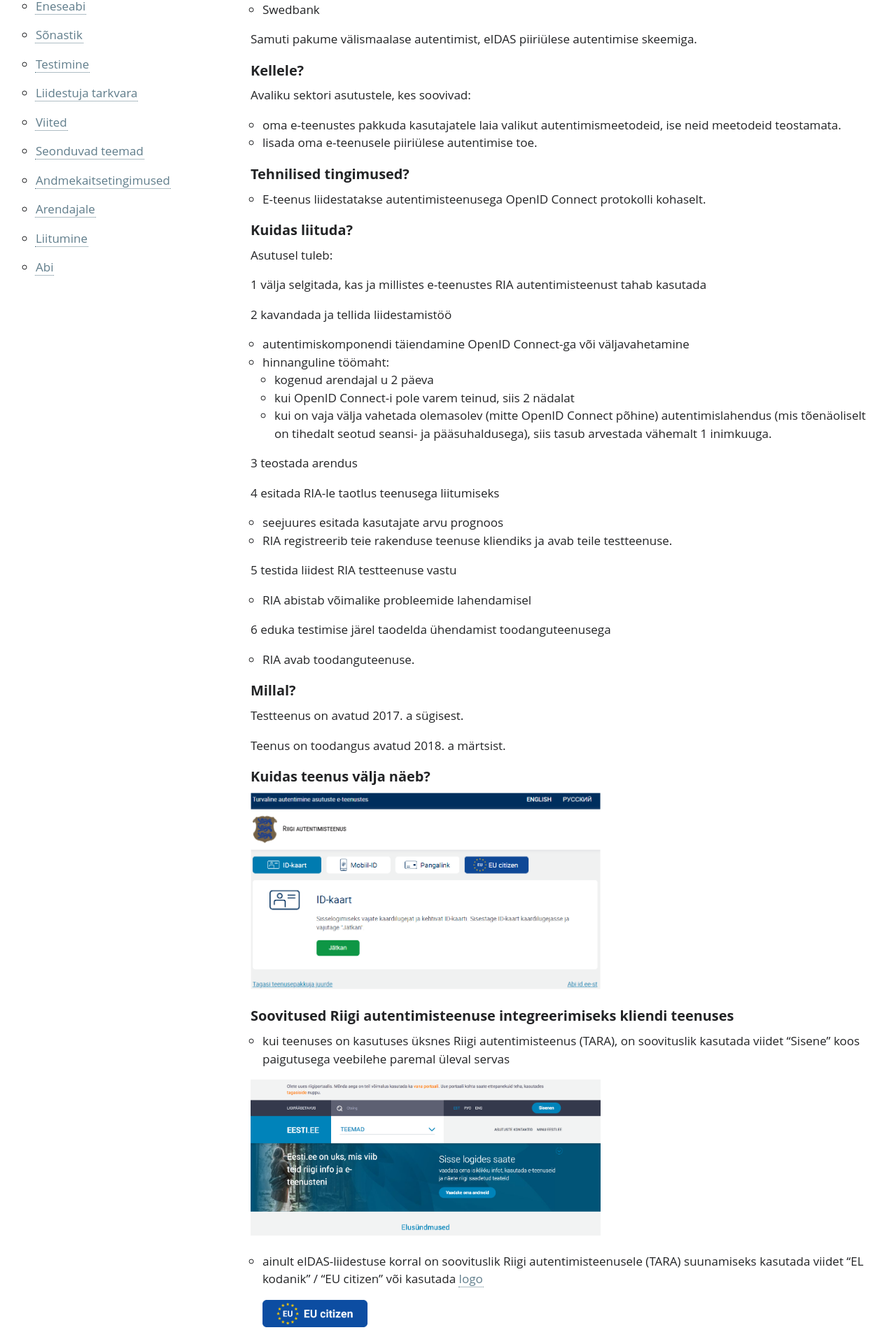
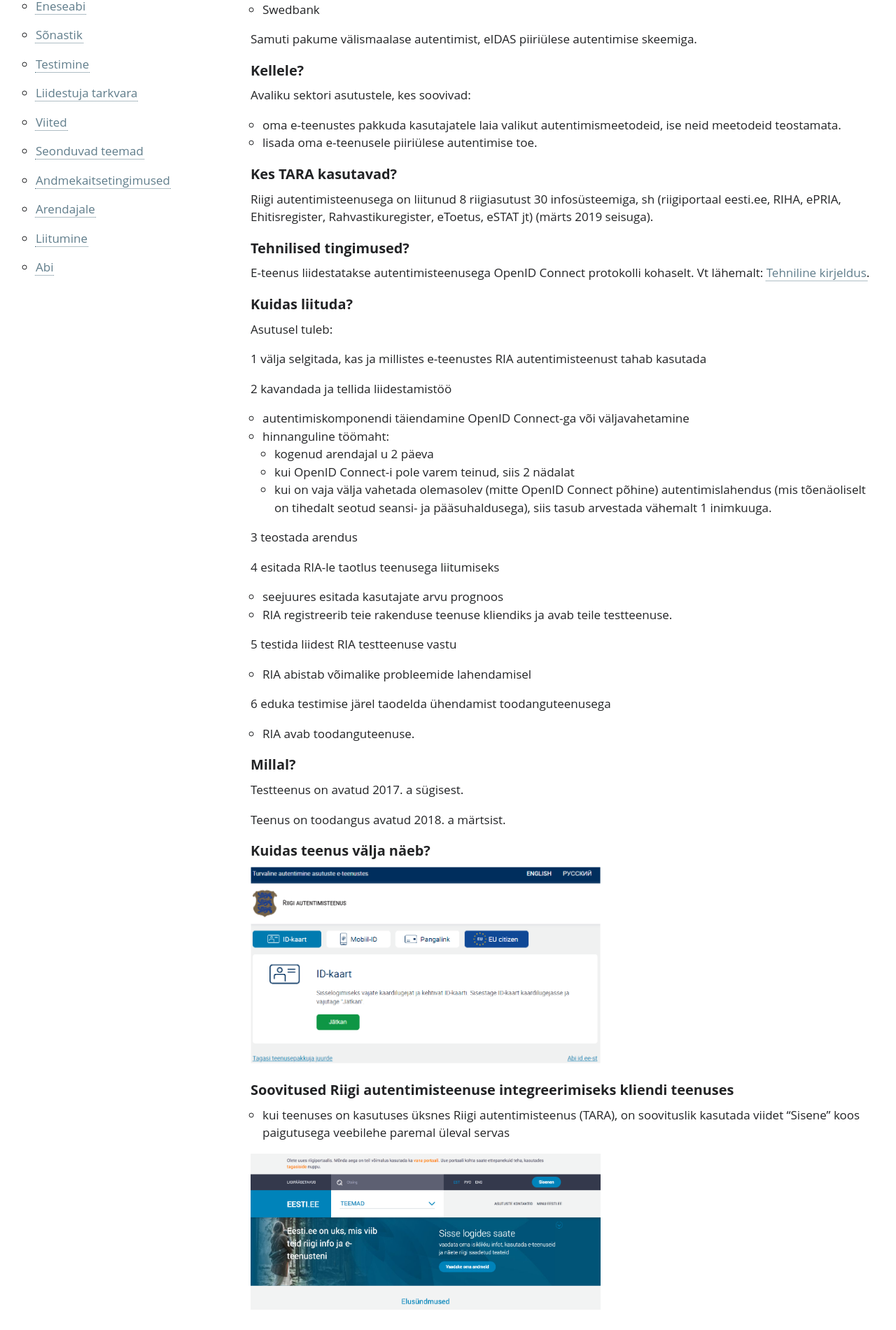
Before and after one commit to e-gov/TARA-Doku, a Jekyll site: the page built from Arikirjeldus.md, in a window 1280 px wide. Shown: the part 458-2359 px from the top of the page at 70% size. Built offline with Jekyll 4.4.1, drawn with Linux system fonts in a browser that asks for light colours; our own code applies the rules of GitHub Pages for plain Markdown files.

Commit message:
lisatud Ärikirjeldusse lühiteave TARA kasutajate (arvu) kohta

```diff
--- a/Arikirjeldus.md
+++ b/Arikirjeldus.md
@@ -28,9 +28,15 @@ Samuti pakume välismaalase autentimist, eIDAS piiriülese autentimise skeemiga.
 - oma e-teenustes pakkuda kasutajatele laia valikut autentimismeetodeid, ise neid meetodeid teostamata.
 - lisada oma e-teenusele piiriülese autentimise toe.
 
+## Kes TARA kasutavad?
+
+Riigi autentimisteenusega on liitunud 8 riigiasutust 30
+infosüsteemiga, sh (riigiportaal eesti.ee, RIHA, ePRIA, Ehitisregister,
+Rahvastikuregister, eToetus, eSTAT jt) (märts 2019 seisuga).
+
 ## Tehnilised tingimused?
 
-- E-teenus liidestatakse autentimisteenusega OpenID Connect protokolli kohaselt.
+E-teenus liidestatakse autentimisteenusega OpenID Connect protokolli kohaselt. Vt lähemalt: [Tehniline kirjeldus](TehnilineKirjeldus).
 
 ## Kuidas liituda?
 
```
